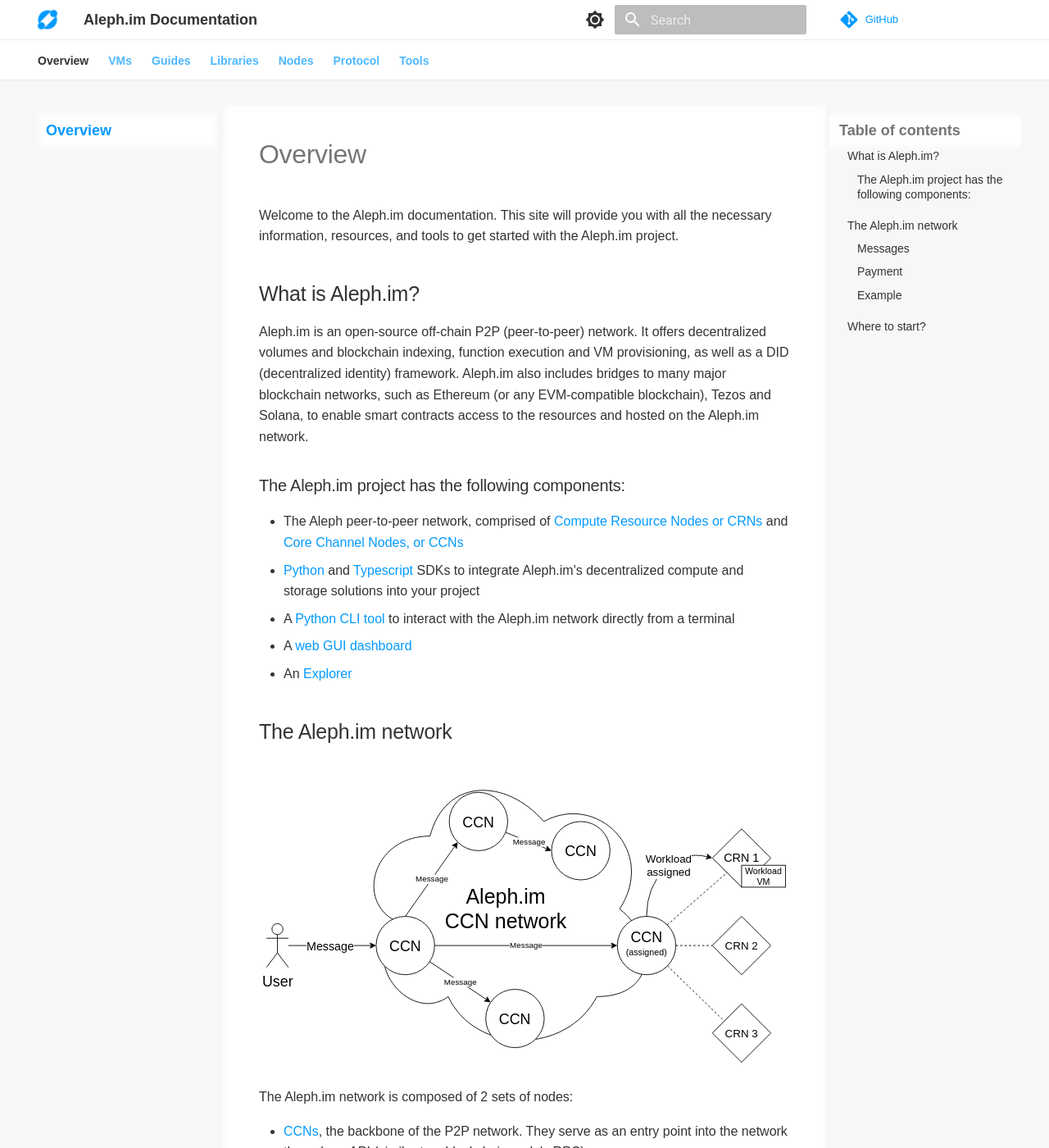
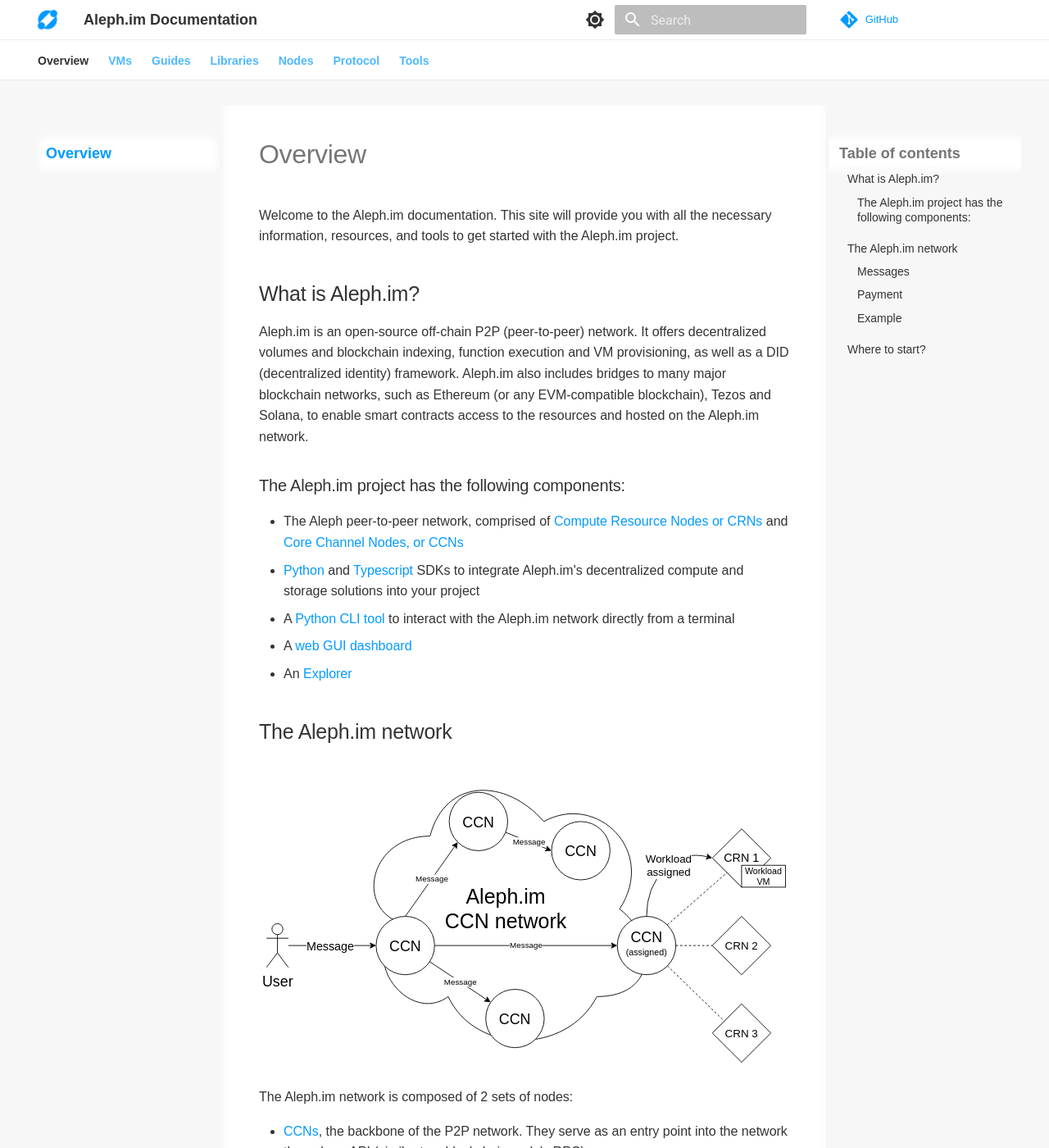
Before and after one commit to aleph-im/aleph-docs, an MkDocs documentation site: the page built from docs/index.md, in a window 1280 px wide and 1400 px high. Shown: the whole window at 82% size. Built offline with MkDocs 1.6.1 and Material for MkDocs 9.7.7, drawn with Linux system fonts in a browser that asks for light colours; comment, search, counter and statistics services are not loaded.

Commit message:
Adjust padding of sidebars

```diff
--- a/docs/assets/stylesheets/aleph-branding.css
+++ b/docs/assets/stylesheets/aleph-branding.css
@@ -47,14 +47,14 @@
 
 /* Navigation menu styles */
 .md-sidebar--primary, .md-nav--primary {
-    padding-top: 10px;
+    padding-top: 24px;
     background-color: var(--color-background);
     font-size: large;
     color: var(--color-text);
 }
 
 .md-sidebar--secondary, .md-nav--secondary {
-    padding-top: 10px;
+    padding-top: 24px;
     background-color: var(--color-background);
 }
 
```
